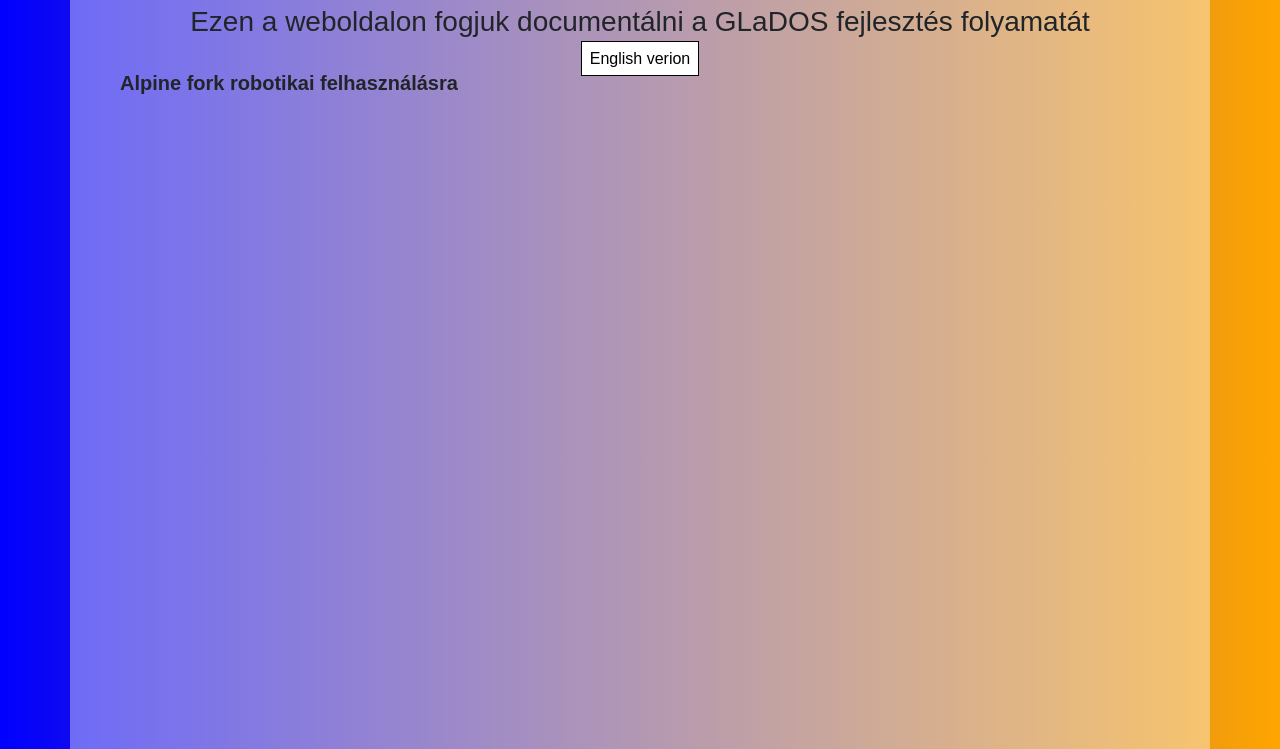
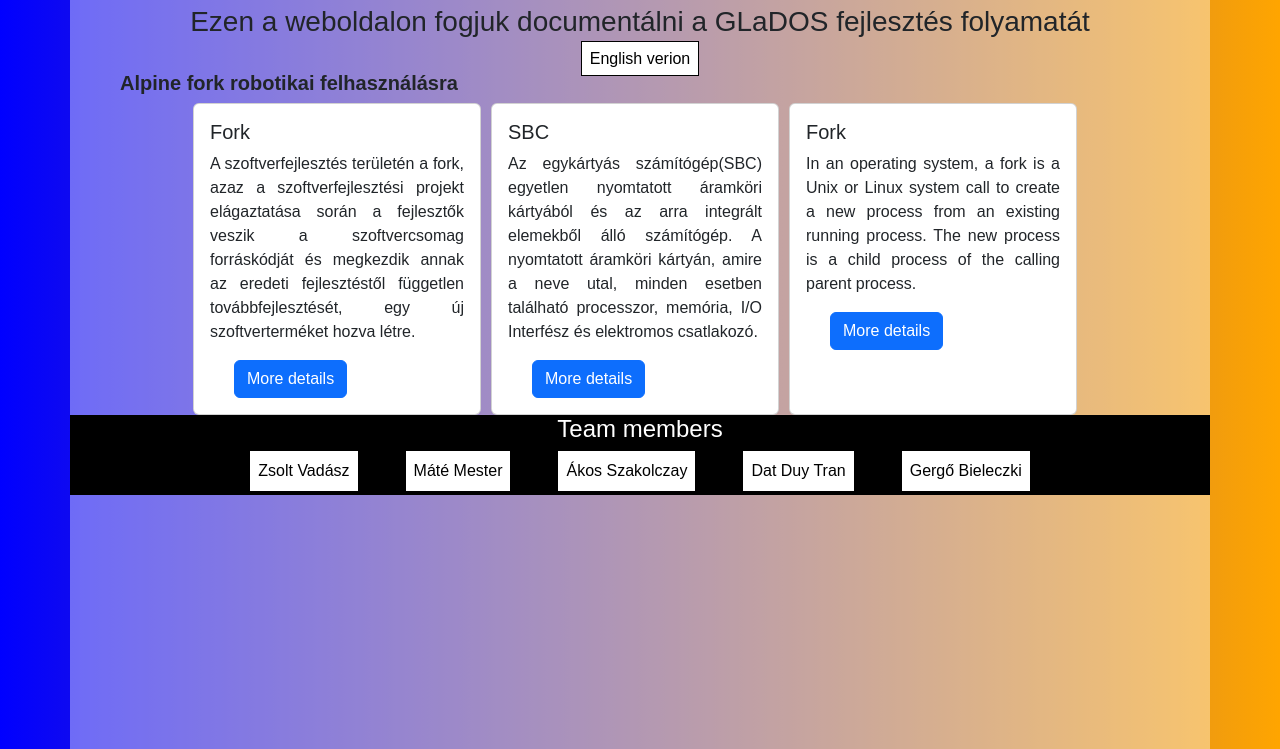
Before and after one commit to TranRobi/GladOS, a plain HTML site: page magyarver.html in a window 1280 px wide. Shown: the part 51-800 px from the top of the page. Drawn offline with nearby package versions, Linux system fonts and the light colour scheme.

Commit message:
Stage 1 final

```diff
--- a/magyarver.html
+++ b/magyarver.html
@@ -20,12 +20,50 @@
         <main>
             <div class="description">
                 <h5>Alpine fork robotikai felhasználásra</h5>
-                <p></p>
+
+            </div>
+            <div class="cardcollection">
+                <div class="card" style="width: 18rem;">
+                    <div class="card-body">
+                      <h5 class="card-title">Fork</h5>
+                      <p class="card-text">A szoftverfejlesztés területén a fork,
+                        azaz a szoftverfejlesztési projekt elágaztatása során a fejlesztők veszik a szoftvercsomag forráskódját
+                        és megkezdik annak az eredeti fejlesztéstől független továbbfejlesztését,
+                        egy új szoftverterméket hozva létre.</p>
+                      <a href="https://hu.wikipedia.org/wiki/Fork_(szoftverfejleszt%C3%A9s)" class="btn btn-primary" target="_blank">More details</a>
+                    </div>
+                </div>
+
+                <div class="card" style="width: 18rem;">
+                    <div class="card-body">
+                      <h5 class="card-title">SBC</h5>
+                      <p class="card-text">Az egykártyás számítógép(SBC) egyetlen nyomtatott áramköri kártyából
+                        és az arra integrált elemekből álló számítógép. A nyomtatott áramköri kártyán, amire a neve utal,
+                        minden esetben található processzor, memória, I/O Interfész és elektromos csatlakozó.</p>
+                      <a href=https://hu.wikipedia.org/wiki/Egyk%C3%A1rty%C3%A1s_sz%C3%A1m%C3%ADt%C3%B3g%C3%A9p class="btn btn-primary" target="_blank">More details</a>
+                    </div>
+                </div>
+
+                <div class="card" style="width: 18rem;">
+                    <div class="card-body">
+                      <h5 class="card-title">Fork</h5>
+                      <p class="card-text">In an operating system, a fork is a Unix or Linux system call to create a new process
+                        from an existing running process. The new process is a child process of the calling parent process.</p>
+                      <a href="https://www.computerhope.com/jargon/f/fork.htm" class="btn btn-primary" target="_blank">More details</a>
+                    </div>
+                </div>
             </div>
         </main>
-        <footer>
-
-        </footer>
+        <div class="teammembers">
+            <h4>Team members</h4>
+            <div class="d-flex justify-content-center">
+                <a href="https://github.com/zsoltiv" class="members" target="_blank">Zsolt Vadász</a>
+                <a href="https://github.com/GitHubUserName132" class="members" target="_blank">Máté Mester</a>
+                <a href="https://github.com/Szakolczay2005" class="members" target="_blank">Ákos Szakolczay</a>
+                <a href="https://github.com/TranRobi" class="members" target="_blank">Dat Duy Tran</a>
+                <a href="https://github.com/BieleczkiGergo" class="members" target="_blank">Gergő Bieleczki</a>
+            </div>
+        </div>
     </div>
     <script src="https://cdn.jsdelivr.net/npm/bootstrap@5.3.0-alpha3/dist/js/bootstrap.bundle.min.js" integrity="sha384-ENjdO4Dr2bkBIFxQpeoTz1HIcje39Wm4jDKdf19U8gI4ddQ3GYNS7NTKfAdVQSZe" crossorigin="anonymous"></script>
 </body>
```
Also changed, not shown: index.html (+3 -4 lines).
